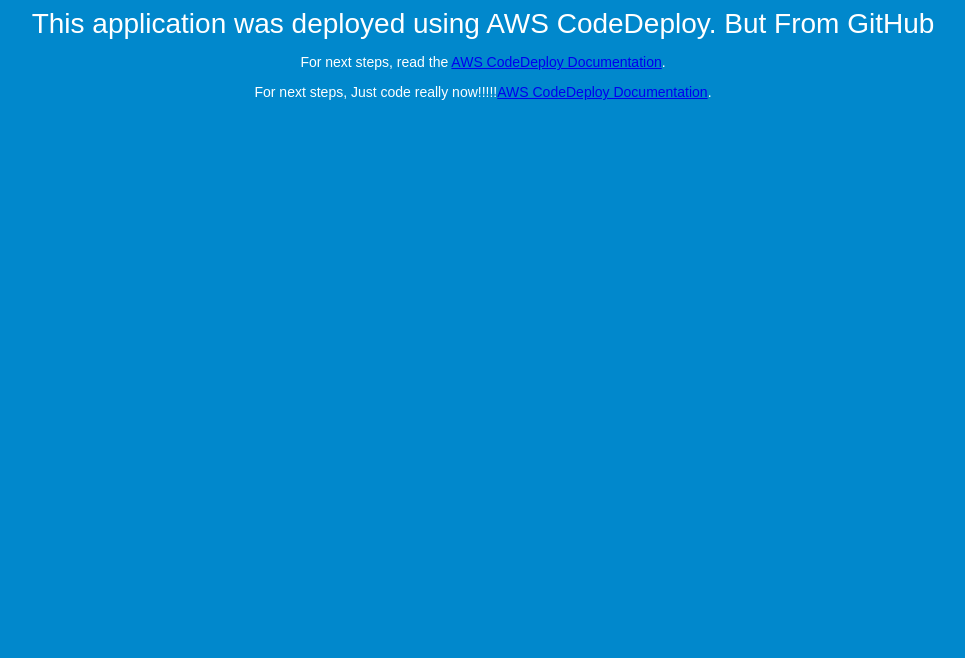
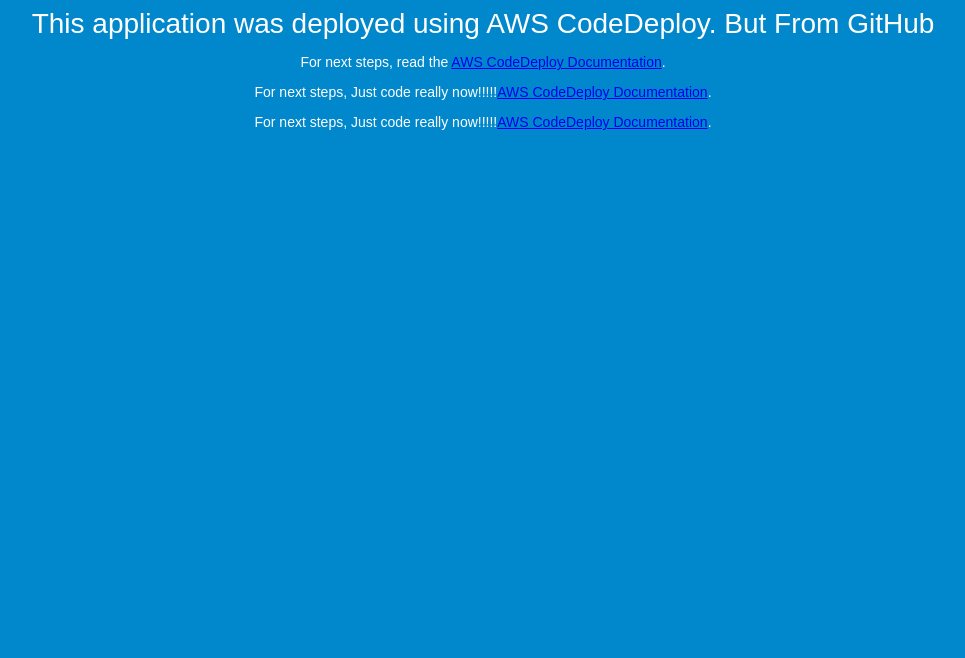
Before and after one commit to v3ngence/CodeDeploySample, a plain HTML site: page index.html in a window 1280 px wide. Shown: the part 142-800 px from the top of the page, without its empty margins (157-1122 px from the left). Drawn offline with Linux system fonts and the light colour scheme.

Commit message:
Update index.html
blah

```diff
--- a/index.html
+++ b/index.html
@@ -30,6 +30,7 @@
     <h2>This application was deployed using AWS CodeDeploy. But From GitHub</h2>
     <p>For next steps, read the <a href="http://aws.amazon.com/documentation/codedeploy">AWS CodeDeploy Documentation</a>.</p>
     <p>For next steps, Just code really now!!!!!<a href="http://aws.amazon.com/documentation/codedeploy">AWS CodeDeploy Documentation</a>.</p>
+    <p>For next steps, Just code really now!!!!!<a href="http://aws.amazon.com/documentation/codedeploy">AWS CodeDeploy Documentation</a>.</p>
   </div>
 </body>
 </html>
```
